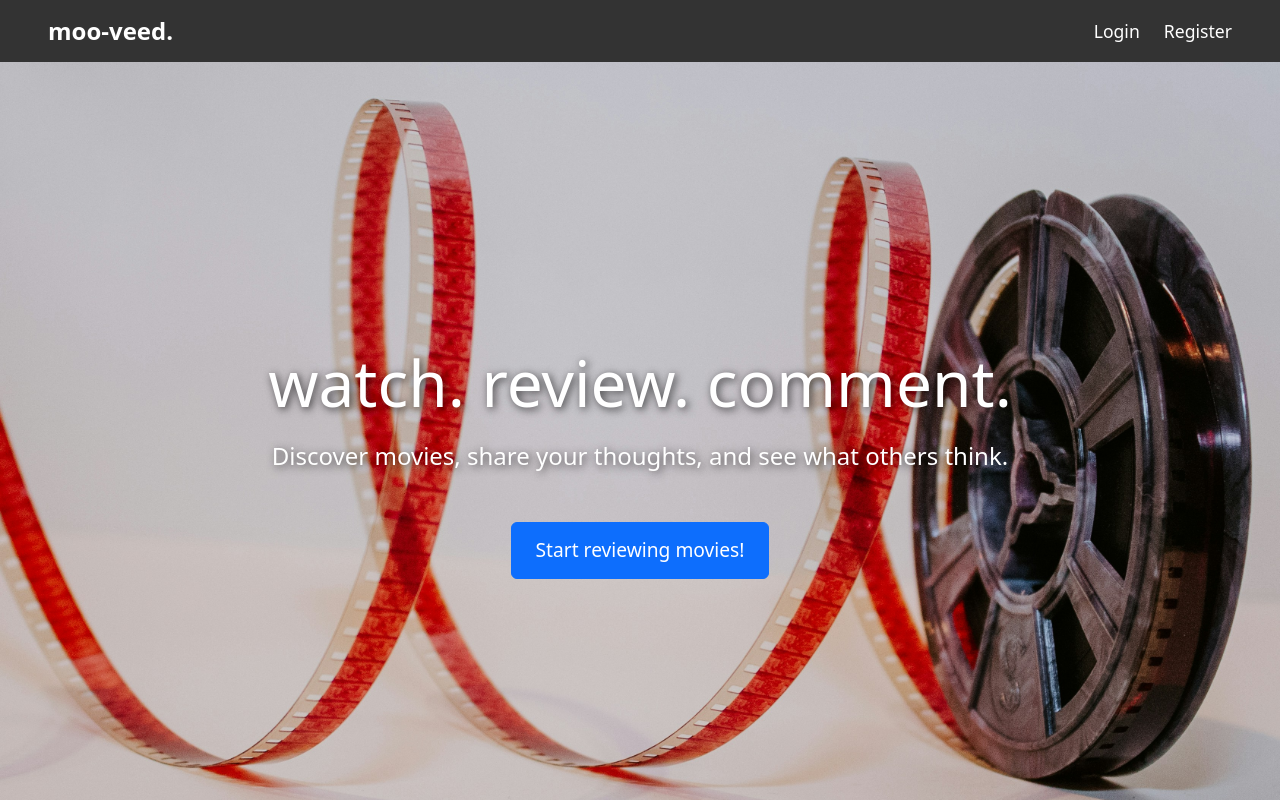
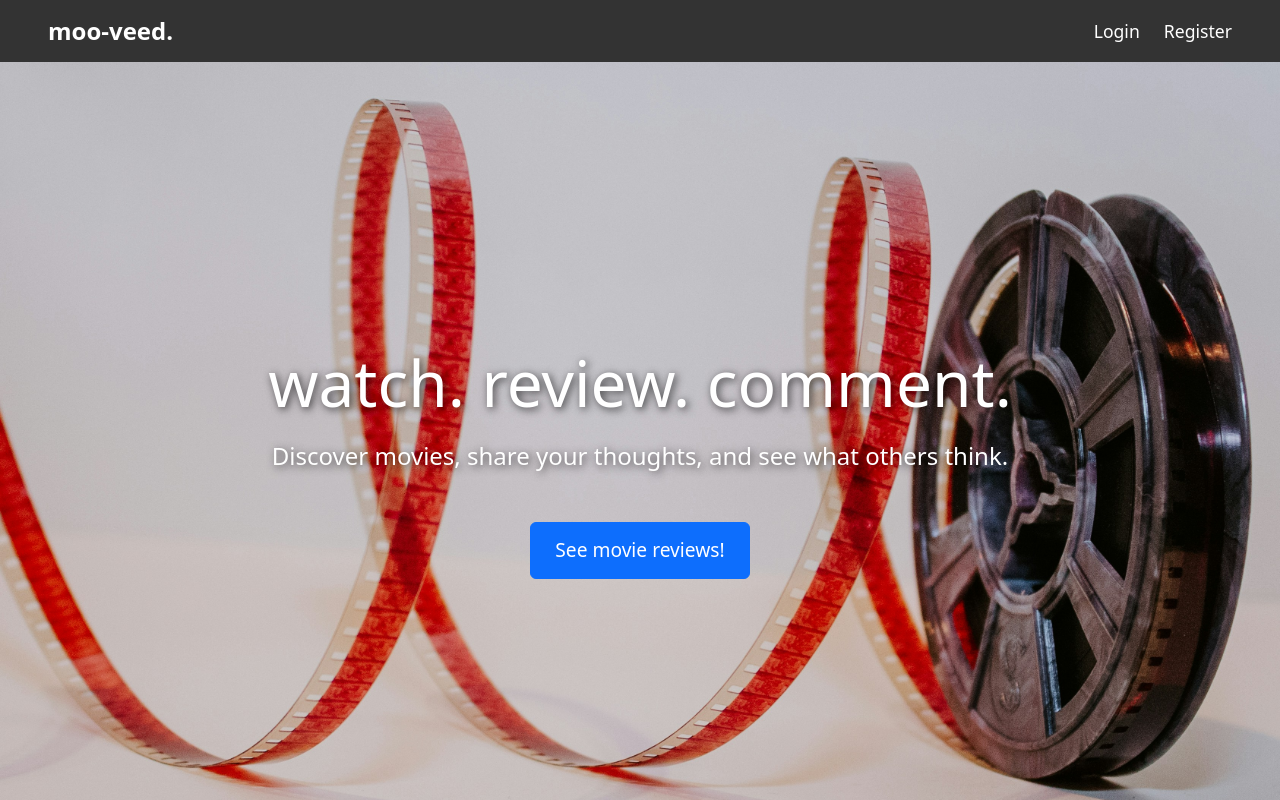
Before and after one commit to ryanbardahi/movieAppClient, a React (Create React App) app: page / in a window 1280 px wide. Built offline with nearby package versions, Linux system fonts and the light colour scheme.

Commit message:
Change homepage text

```diff
--- a/src/pages/Home.js
+++ b/src/pages/Home.js
@@ -18,7 +18,7 @@ const Home = () => {
       </div>
       <div className="cta-section">
         <button className="btn btn-primary" onClick={handleStartReviewing}>
-          Start reviewing movies!
+          See movie reviews!
         </button>
       </div>
     </div>
```
